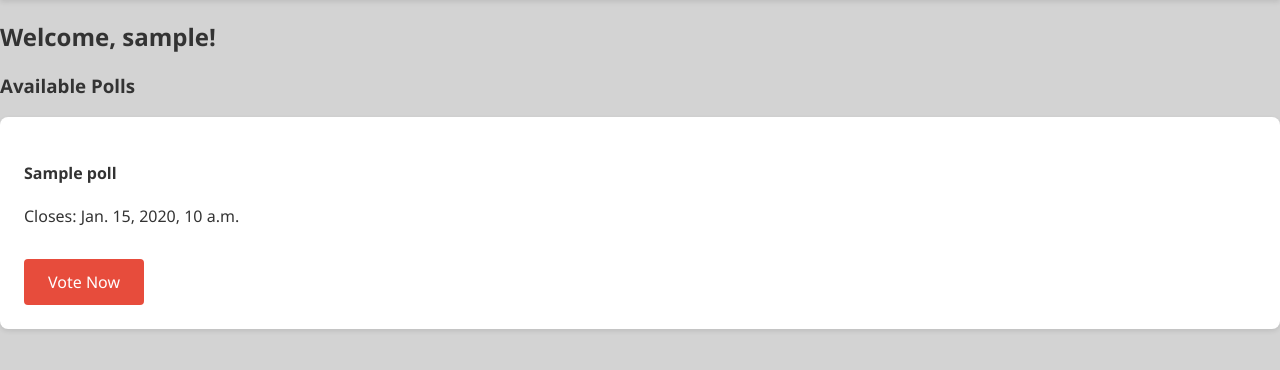
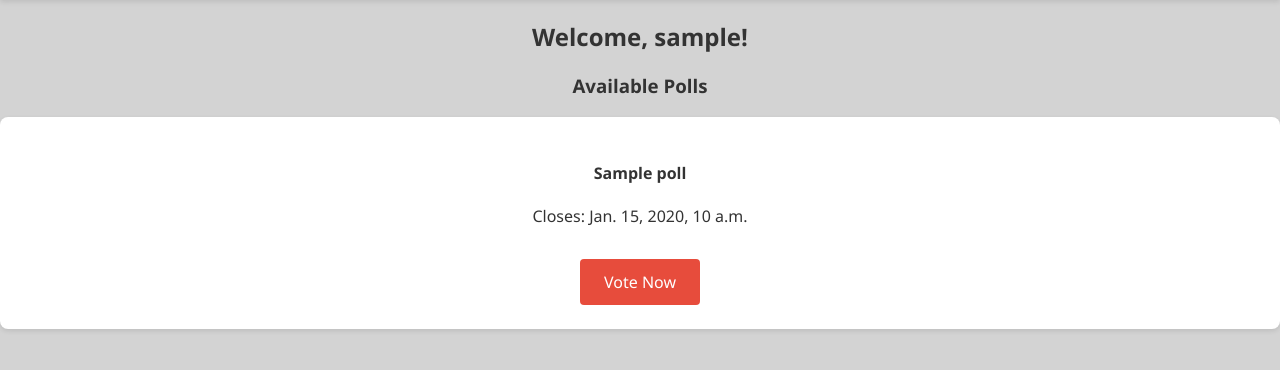
Before and after one commit to Shred258/voting-app, a Django app: template polls/templates/polls/dashboard.html in a window 1280 px wide. Shown: the part 65-435 px from the top of the page. Run offline with Django 4.2, Linux system fonts and the light colour scheme; the template is opened without the code that fills it: values that come from a table or form of the project are taken from there, others are empty; a user stored in the database is signed in; tables that the repository leaves empty hold one stand-in row (values such as "Sample post").

```diff
--- a/polls/static/polls/style.css
+++ b/polls/static/polls/style.css
@@ -268,3 +268,7 @@ nav a:hover {
 .admin-preview li:last-child {
   border-bottom: none;
 }
+
+.container {
+  text-align: center;
+}
```
